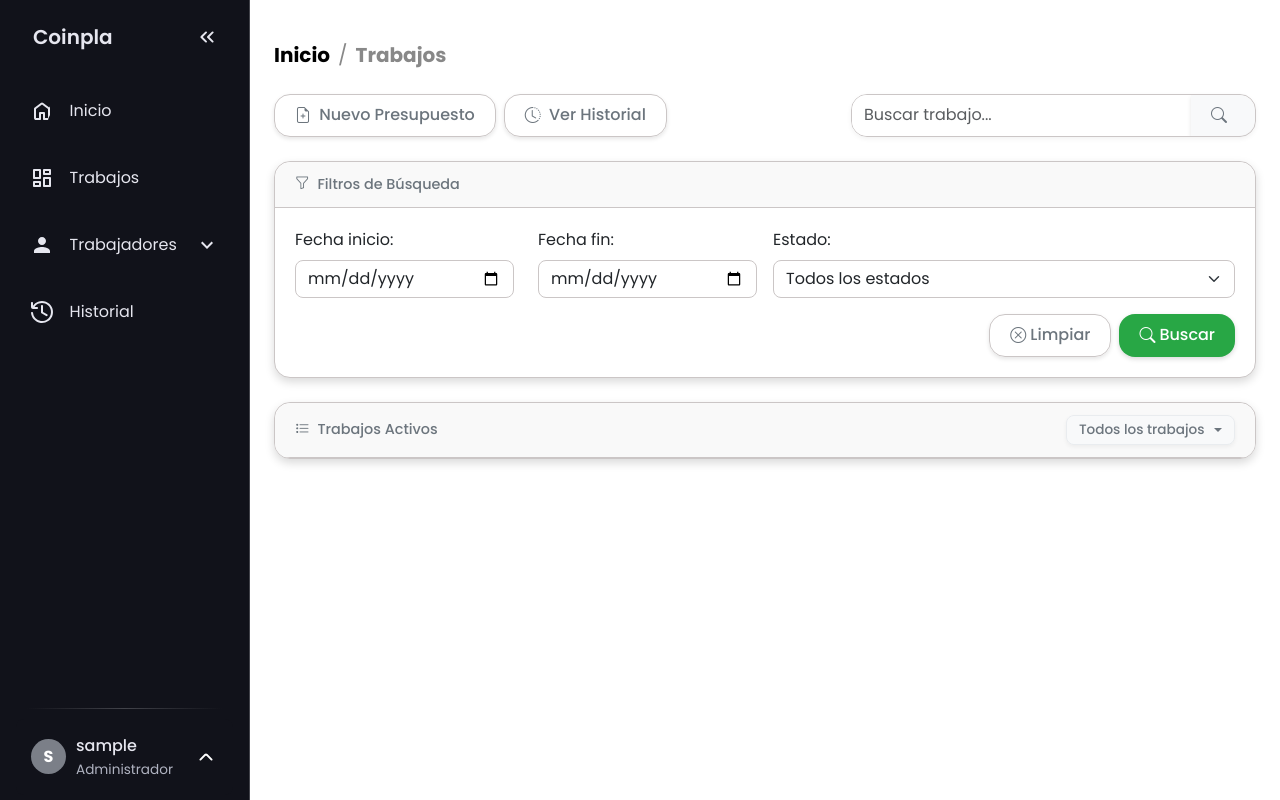
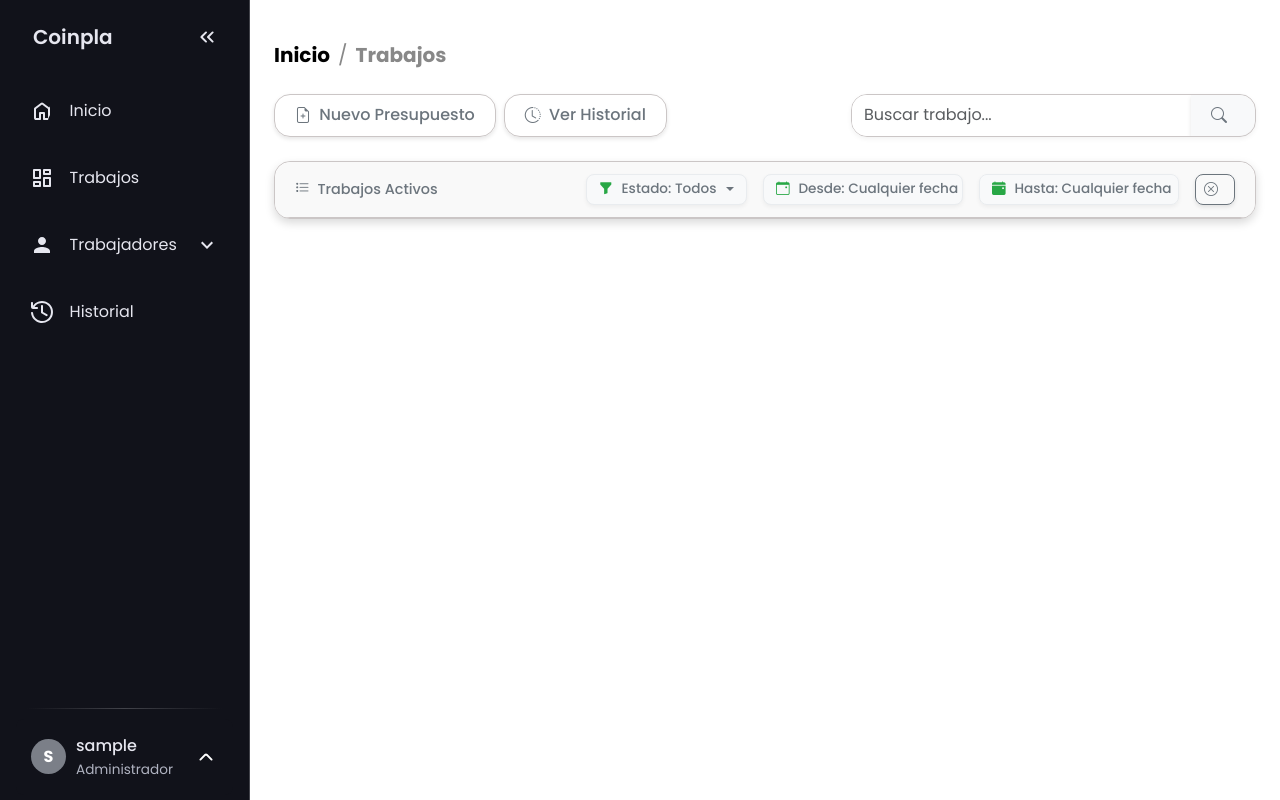
Before and after one commit to iiTzSenn/Coinpla__v1, a Flask app: page /trabajos in a window 1280 px wide. Run offline with Flask 3, Linux system fonts and the light colour scheme; a user stored in the database is signed in; tables that the repository leaves empty hold one stand-in row (values such as "Sample post").

Commit message:
COINPLA (Filtros mejorados en estetica)

```diff
--- a/app/templates/trabajos.html
+++ b/app/templates/trabajos.html
@@ -31,67 +31,69 @@
   </div>
 </div>
 
-<!-- Tarjeta de trabajos -->
-<div class="card mb-4" style="border-radius: 1rem; border: 1px solid #cbc6c6; overflow: hidden;">
-  <div class="card-header d-flex align-items-center justify-content-between" style="background-color: #f9f9f9; border-bottom: 1px solid #cbc6c6; border-top-left-radius: 1rem; border-top-right-radius: 1rem;">
-    <div class="d-flex align-items-center gap-2">
-      <i class="bi bi-funnel" style="font-size: 0.9rem; color: #6c757d;"></i>
-      <span style="font-size: 0.9rem; color: #6c757d; font-weight: 500;">Filtros de Búsqueda</span>
-    </div>
-  </div>
-  <div class="card-body">
-    <form action="{{ url_for('jobs.trabajos') }}" method="GET" class="row g-3">
-      <div class="col-md-6">
-        <div class="row">
-          <div class="col-md-6">
-            <label for="fecha_inicio" class="form-label">Fecha inicio:</label>
-            <input type="date" class="form-control" id="fecha_inicio" name="fecha_inicio" value="{{ request.args.get('fecha_inicio', '') }}">
-          </div>
-          <div class="col-md-6">
-            <label for="fecha_fin" class="form-label">Fecha fin:</label>
-            <input type="date" class="form-control" id="fecha_fin" name="fecha_fin" value="{{ request.args.get('fecha_fin', '') }}">
-          </div>
-        </div>
-      </div>
-      <div class="col-md-6">
-        <label for="estado_filtro" class="form-label">Estado:</label>
-        <select class="form-select" id="estado_filtro" name="estado">
-          <option value="">Todos los estados</option>
-          <option value="Pendiente" {% if request.args.get('estado') == 'Pendiente' %}selected{% endif %}>Pendiente</option>
-          <option value="En Proceso" {% if request.args.get('estado') == 'En Proceso' %}selected{% endif %}>En Proceso</option>
-          <option value="Presupuesto" {% if request.args.get('estado') == 'Presupuesto' %}selected{% endif %}>Presupuesto</option>
-          <option value="Completado" {% if request.args.get('estado') == 'Completado' %}selected{% endif %}>Completado</option>
-        </select>
-      </div>
-      <div class="col-12 d-flex justify-content-end gap-2 mt-3">
-        <a href="{{ url_for('jobs.trabajos') }}" class="btn btn-outline-secondary" style="border-radius: 1rem; border: 1px solid #cbc6c6; padding: 0.5rem 1.25rem; transition: all 0.3s ease;">
-          <i class="bi bi-x-circle me-1"></i>Limpiar
-        </a>
-        <button type="submit" class="btn btn-filter" style="background-color: #28a745; color: white; border-radius: 1rem; padding: 0.5rem 1.25rem; border: none; box-shadow: 0 2px 5px rgba(0,0,0,0.15); transition: all 0.3s ease;">
-          <i class="bi bi-search me-1"></i>Buscar
-        </button>
-      </div>
+<!-- Formulario oculto para manejar los filtros -->
+<form action="{{ url_for('jobs.trabajos') }}" method="GET" id="filtrosForm" style="display:none;">
+  <input type="hidden" id="estado_oculto" name="estado" value="{{ request.args.get('estado', '') }}">
+  <input type="hidden" id="fecha_inicio_oculto" name="fecha_inicio" value="{{ request.args.get('fecha_inicio', '') }}">
+  <input type="hidden" id="fecha_fin_oculto" name="fecha_fin" value="{{ request.args.get('fecha_fin', '') }}">
 </form>
-  </div>
-</div>
 
 <!-- Tarjeta de trabajos -->
-<div class="card" style="border-radius: 1rem; border: 1px solid #cbc6c6; overflow: hidden;">
-  <div class="card-header d-flex align-items-center justify-content-between" style="background-color: #f9f9f9; border-bottom: 1px solid #cbc6c6; border-top-left-radius: 1rem; border-top-right-radius: 1rem;">
+<div class="card" style="border-radius: 1rem; border: 1px solid #cbc6c6; overflow: hidden;">  <div class="card-header d-flex align-items-center justify-content-between" style="background-color: #f9f9f9; border-bottom: 1px solid #cbc6c6; border-top-left-radius: 1rem; border-top-right-radius: 1rem;">
     <div class="d-flex align-items-center gap-2">
       <i class="bi bi-list-task" style="font-size: 0.9rem; color: #6c757d;"></i>
       <span style="font-size: 0.9rem; color: #6c757d; font-weight: 500;">Trabajos Activos</span>
     </div>
+    <div class="d-flex align-items-center gap-3">
+      <!-- Filtro de Estado -->
       <div class="dropdown chart-filter-dropdown">
         <button class="btn btn-sm dropdown-toggle chart-period-btn" type="button" id="filtroEstadoDropdown" data-bs-toggle="dropdown" aria-expanded="false">
-        <span>Todos los trabajos</span>
+          <i class="bi bi-funnel-fill me-1" style="color: #28a745;"></i>
+          <span>Estado: {{ request.args.get('estado', 'Todos') }}</span>
         </button>
         <ul class="dropdown-menu dropdown-menu-end chart-period-menu" aria-labelledby="filtroEstadoDropdown">
-        <li><a class="dropdown-item" href="#" data-filter="all"><i class="bi bi-list-stars me-2"></i>Todos los trabajos</a></li>
-        <li><a class="dropdown-item" href="#" data-filter="Presupuesto"><i class="bi bi-file-earmark-text me-2"></i>Presupuestos</a></li>
-        <li><a class="dropdown-item" href="#" data-filter="Pendiente"><i class="bi bi-hourglass me-2"></i>Pendientes</a></li>
-        <li><a class="dropdown-item" href="#" data-filter="En Proceso"><i class="bi bi-gear-wide-connected me-2"></i>En Proceso</a></li>
+          <li><a class="dropdown-item filter-estado" href="#" data-value=""><i class="bi bi-list-stars me-2"></i>Todos</a></li>
+          <li><a class="dropdown-item filter-estado" href="#" data-value="Pendiente"><i class="bi bi-hourglass me-2"></i>Pendiente</a></li>
+          <li><a class="dropdown-item filter-estado" href="#" data-value="En Proceso"><i class="bi bi-gear-wide-connected me-2"></i>En Proceso</a></li>
+          <li><a class="dropdown-item filter-estado" href="#" data-value="Presupuesto"><i class="bi bi-file-earmark-text me-2"></i>Presupuesto</a></li>
+          <li><a class="dropdown-item filter-estado" href="#" data-value="Completado"><i class="bi bi-check-circle me-2"></i>Completado</a></li>
         </ul>
+      </div>
+
+      <!-- Filtro de Fecha Inicio -->
+      <div class="dropdown chart-filter-dropdown">
+        <button class="btn btn-sm dropdown-toggle chart-period-btn" type="button" id="filtroFechaInicioDropdown" data-bs-toggle="dropdown" aria-expanded="false">
+          <i class="bi bi-calendar-event me-1" style="color: #28a745;"></i>
+          <span>Desde: {{ request.args.get('fecha_inicio', 'Cualquier fecha') }}</span>
+        </button>
+        <div class="dropdown-menu p-3 dropdown-menu-end" style="min-width: 300px;" aria-labelledby="filtroFechaInicioDropdown">
+          <div class="mb-2">Fecha Inicio:</div>
+          <input type="date" class="form-control" id="fecha_inicio_filter" value="{{ request.args.get('fecha_inicio', '') }}">
+          <div class="d-flex justify-content-end mt-2">
+            <button type="button" class="btn btn-sm btn-green aplicar-fecha-inicio">Aplicar</button>
+          </div>
+        </div>
+      </div>
+
+      <!-- Filtro de Fecha Fin -->
+      <div class="dropdown chart-filter-dropdown">
+        <button class="btn btn-sm dropdown-toggle chart-period-btn" type="button" id="filtroFechaFinDropdown" data-bs-toggle="dropdown" aria-expanded="false">
+          <i class="bi bi-calendar-event-fill me-1" style="color: #28a745;"></i>
+          <span>Hasta: {{ request.args.get('fecha_fin', 'Cualquier fecha') }}</span>
+        </button>
+        <div class="dropdown-menu p-3 dropdown-menu-end" style="min-width: 300px;" aria-labelledby="filtroFechaFinDropdown">
+          <div class="mb-2">Fecha Fin:</div>
+          <input type="date" class="form-control" id="fecha_fin_filter" value="{{ request.args.get('fecha_fin', '') }}">
+          <div class="d-flex justify-content-end mt-2">
+            <button type="button" class="btn btn-sm btn-green aplicar-fecha-fin">Aplicar</button>
+          </div>
+        </div>
+      </div>
+
+      <!-- Botón para limpiar filtros -->
+      <a href="{{ url_for('jobs.trabajos') }}" class="btn btn-sm btn-outline-secondary" style="border-radius: 0.5rem;">
+        <i class="bi bi-x-circle"></i>
+      </a>
     </div>
   </div>
   <div class="card-body p-0">
@@ -542,29 +544,46 @@
         form.action = `{{ url_for('jobs.eliminar_trabajo', id=0) }}`.replace('0', jobId);
       });
     });
+      // Manejo de filtros en la cabecera
+    const filtrosForm = document.getElementById('filtrosForm');
+    const estadoOcultoInput = document.getElementById('estado_oculto');
+    const fechaInicioOcultoInput = document.getElementById('fecha_inicio_oculto');
+    const fechaFinOcultoInput = document.getElementById('fecha_fin_oculto');
 
-    // Filtrado de trabajos por estado mediante dropdown
-    const filterLinks = document.querySelectorAll('[data-filter]');
-    filterLinks.forEach(link => {
+    // Filtrado por estado con nuevo dropdown
+    document.querySelectorAll('.filter-estado').forEach(link => {
       link.addEventListener('click', function(e) {
         e.preventDefault();
-        const filter = this.getAttribute('data-filter');
-        const rows = document.querySelectorAll('#trabajosTable tbody tr');
+        const estadoValor = this.getAttribute('data-value');
 
-        rows.forEach(row => {
-          if (filter === 'all' || row.getAttribute('data-estado') === filter) {
-            row.style.display = '';
-          } else {
-            row.style.display = 'none';
-          }
+        // Actualizar campo oculto
+        estadoOcultoInput.value = estadoValor;
+
+        // Enviar formulario automáticamente
+        filtrosForm.submit();
+      });
     });
 
-        // Actualizar el texto del botón del dropdown
-        const dropdownButton = document.getElementById('filtroEstadoDropdown');
-        if (dropdownButton) {
-          dropdownButton.querySelector('span').textContent = this.textContent.trim();
-        }
+    // Filtrado por fecha de inicio
+    document.querySelector('.aplicar-fecha-inicio').addEventListener('click', function() {
+      const fechaInicioValor = document.getElementById('fecha_inicio_filter').value;
+
+      // Actualizar campo oculto
+      fechaInicioOcultoInput.value = fechaInicioValor;
+
+      // Enviar formulario automáticamente
+      filtrosForm.submit();
     });
+
+    // Filtrado por fecha de fin
+    document.querySelector('.aplicar-fecha-fin').addEventListener('click', function() {
+      const fechaFinValor = document.getElementById('fecha_fin_filter').value;
+
+      // Actualizar campo oculto
+      fechaFinOcultoInput.value = fechaFinValor;
+
+      // Enviar formulario automáticamente
+      filtrosForm.submit();
     });
 
     // Función de búsqueda
@@ -812,7 +831,6 @@
   .breadcrumb-item {
     font-weight: bold !important;
   }
-
     /* Estilos para el dropdown del filtro de trabajos */
   .chart-filter-dropdown {
     position: relative;
@@ -830,6 +848,7 @@
     transform: none !important;
     margin-top: 0.5rem;
     min-width: 200px;
+    border-radius: 0.75rem;
   }
 
   .chart-period-btn {
@@ -840,6 +859,10 @@
     padding: 0.25rem 0.75rem;
     font-size: 0.85rem;
     transition: all 0.2s ease;
+    white-space: nowrap;
+    overflow: hidden;
+    text-overflow: ellipsis;
+    max-width: 200px;
   }
 
   .chart-period-btn:hover {
@@ -847,6 +870,7 @@
     color: #495057;
     transform: translateY(-1px);
     box-shadow: 0 2px 5px rgba(0,0,0,0.1);
+    border-color: #28a745;
   }
 
   .chart-period-menu .dropdown-item {
@@ -876,6 +900,24 @@
 
   .chart-period-menu .dropdown-item:hover i {
     transform: scale(1.1);
+  }
+
+  /* Estilos específicos para los filtros de fecha en el dropdown */
+  .chart-filter-dropdown .dropdown-menu.p-3 {
+    padding: 1rem !important;
+    border-radius: 0.75rem;
+    box-shadow: 0 5px 20px rgba(0,0,0,0.15);
+  }
+
+  #fecha_inicio_filter, #fecha_fin_filter {
+    border-radius: 0.5rem;
+    border: 1px solid #cbc6c6;
+  }
+
+  .btn-green {
+    border-radius: 0.5rem;
+    font-size: 0.85rem;
+    padding: 0.25rem 0.75rem;
   }
 
   /* Estilos para la paginación minimalista como en el dashboard */
```
Lines whose indentation alone changed are shown as unchanged.
